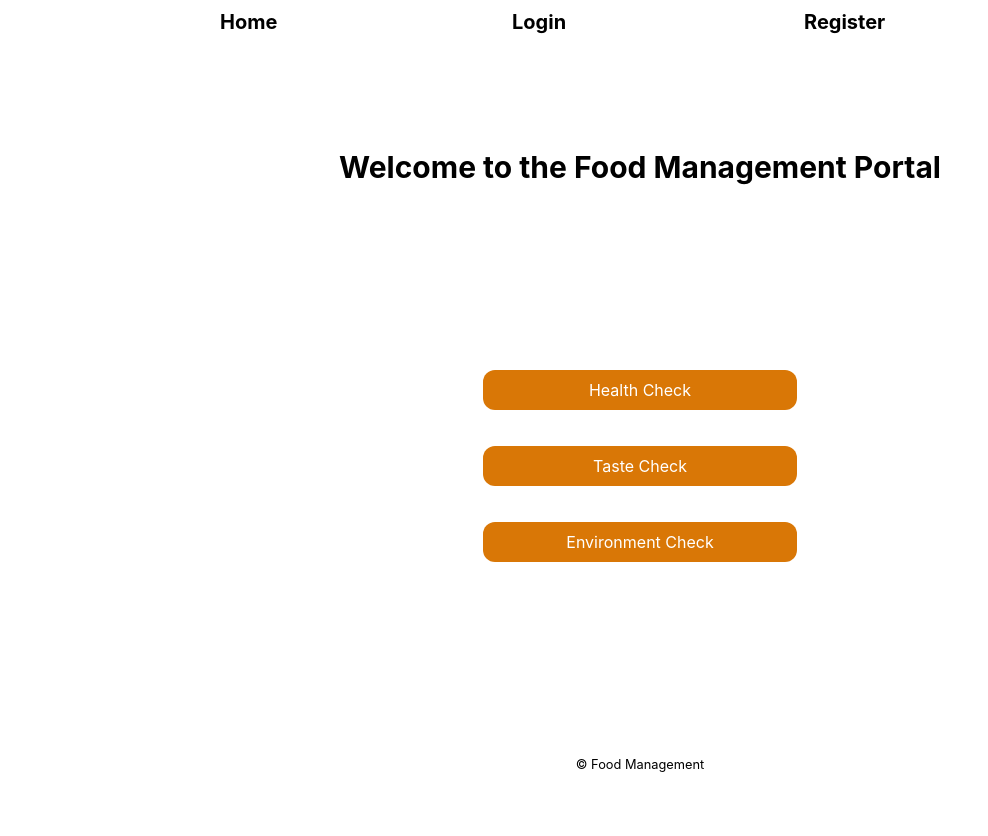
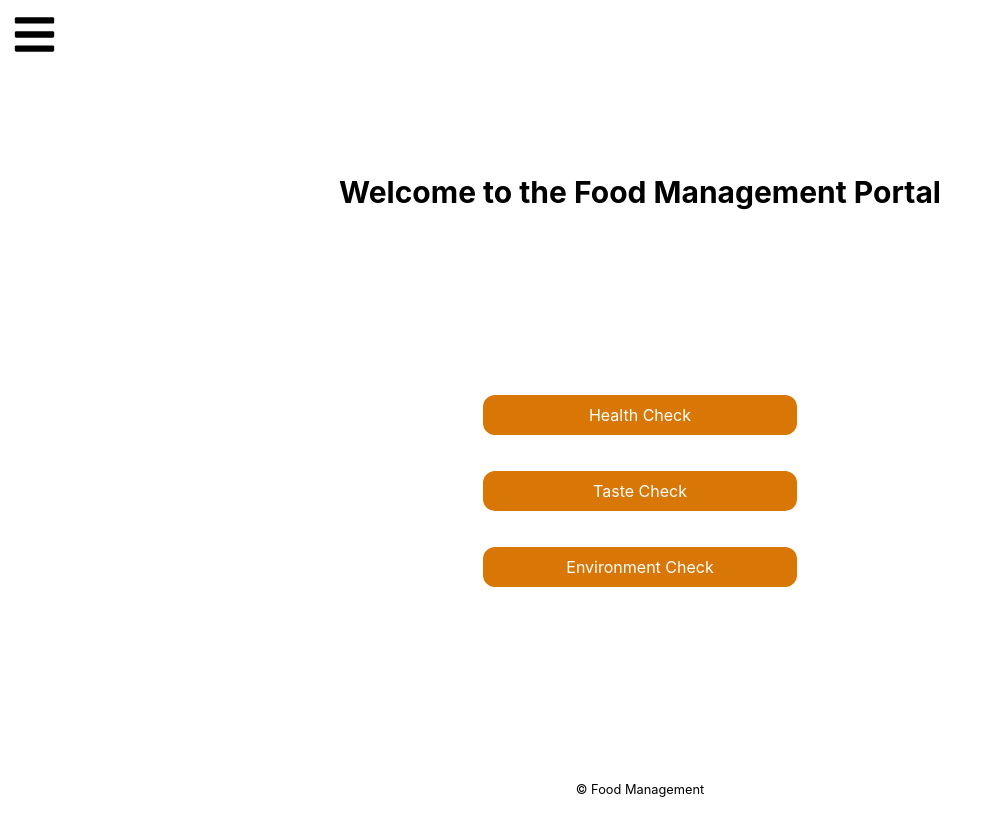
Before and after one commit to Fahyvor/food-management, a React (Create React App) app: page / in a window 1280 px wide. Shown: the top 836 px of the page, without its empty margins (0-988 px from the left). Built offline with nearby package versions, Linux system fonts and the light colour scheme.

Commit message:
dropdown

```diff
--- a/src/Navbar/Nav.js
+++ b/src/Navbar/Nav.js
@@ -1,9 +1,16 @@
-import React from 'react'
+import React, { useState } from 'react'
+import { FaBars } from 'react-icons/fa'
 
 const Nav = () => {
+  const [show, setShow] = useState(false);
+
   return (
-    <div className='homepage-nav
-    bg-white py-2 w-full flex gap-9 justify-center'>
+    <div className='p-3'>
+      <FaBars size={45}  onClick={() => setShow(true)}/>
+    {show ? (<div className='homepage-nav
+    bg-white py-2 w-full gap-9 flex
+    bg-white absolute items-center
+    flex-col justify-center'>
             <a href='/' className='w-1/5 font-bold
             text-xl'>Home</a>
             <a href='/login' className='w-1/5 font-bold
@@ -11,6 +18,8 @@ const Nav = () => {
             <a href='/register' className='w-1/5 font-bold
             text-xl' >Register</a>
     </div>
+    ) : null }
+    </div>
   )
 }
 
```
